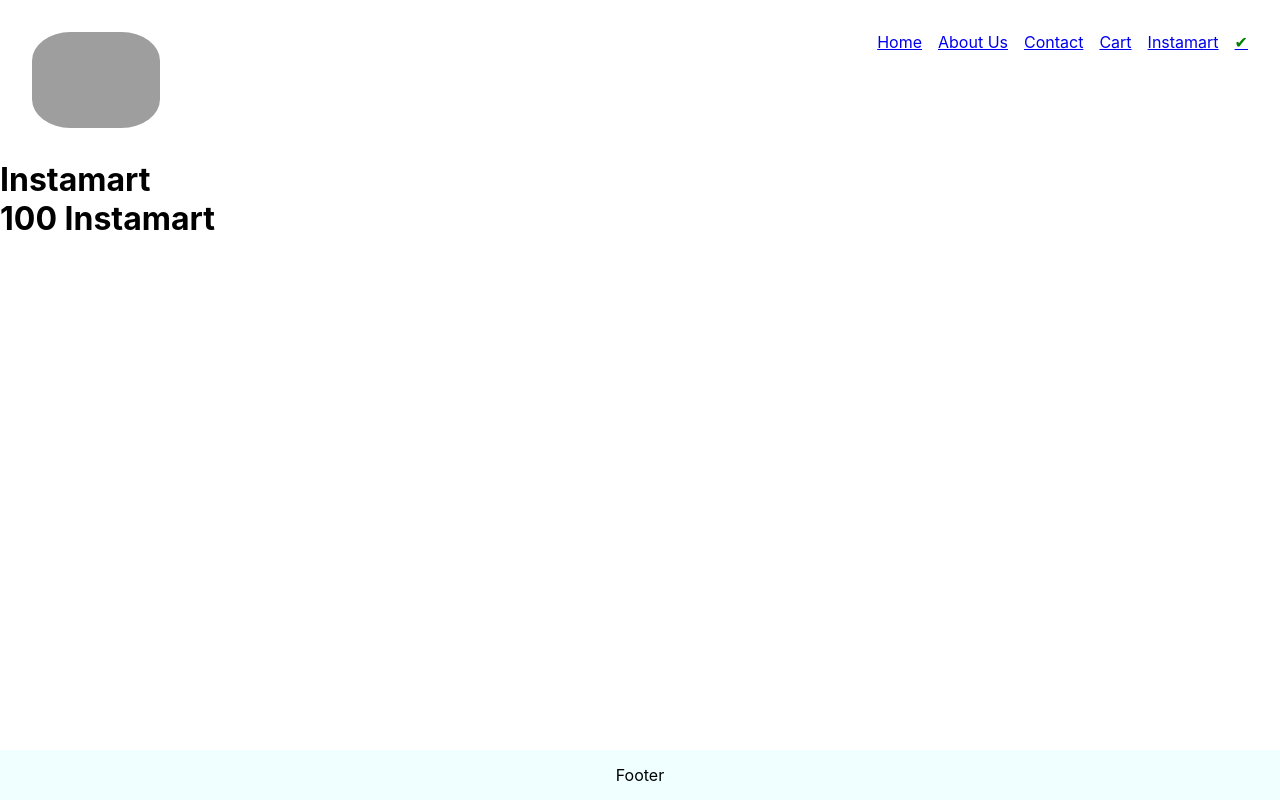
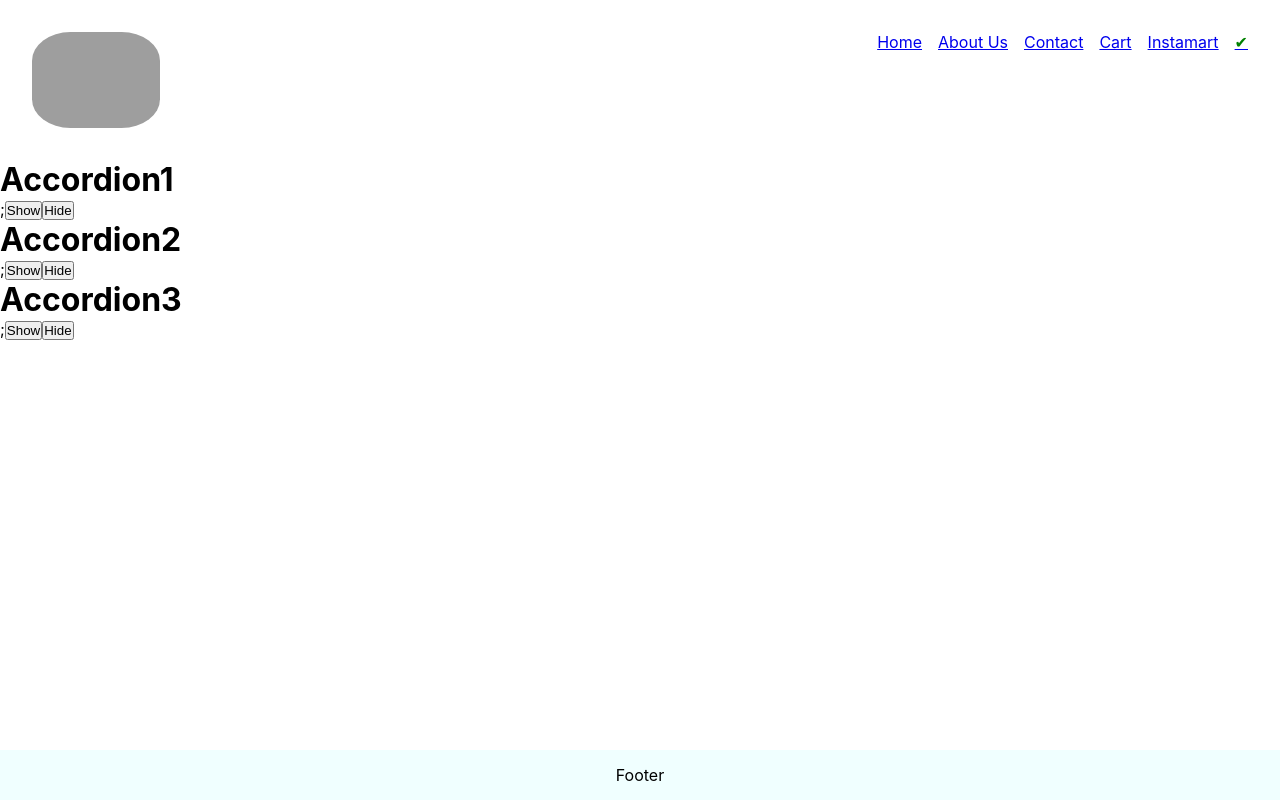
Before and after one commit to farzanfqb/NReact, a React (Create React App) app: page /instamart in a window 1280 px wide. Built offline with nearby package versions, Linux system fonts and the light colour scheme; grey boxes are pictures that could not be loaded.

Commit message:
Update Instamart.js
creating your own accordion but control (state of each accordion is maintained by each accordion itself).

```diff
--- a/src/Component/Instamart.js
+++ b/src/Component/Instamart.js
@@ -1,11 +1,21 @@
 import React from 'react'
-
+const Section = ({ title }) => {
+  const [isOpen, setIsOpen] = React.useState(false);
+  return (
+    <><h1> {title}</h1>;
+      {isOpen && <p>Thank you for your kind words! It was an absolute pleasure to meet the Eonyx team and get started on our training sessions with you all. We appreciate your attention and enthusiasm as we covered the Queries module today. As noted in our session, we have created a Google Drive folder comprised of session recordings and documentation to assist in your growth of Slate knowledge. Please feel free to share the link amongst your team. We will continue to add to this folder after each training session.
+        I will touch base later this week to add a few more sessions to the calendar before April 15. In the meantime, please reach out with any questions. We look forward to connecting with you all later this week and meeting again next week!</p>
+      }
+      <button onClick={() => setIsOpen(true)}>Show</button>
+      <button onClick={() => setIsOpen(false)}>Hide</button>
+    </>)
+}
 const Instamart = () => {
   return (
-    <div>
-      <h1>Instamart</h1>
-      <h1>100 Instamart</h1>
-    </div>
+    <><Section title={'Accordion1'} />
+      <Section title={'Accordion2'} />
+      <Section title={'Accordion3'} />
+    </>
   )
 }
 
```
